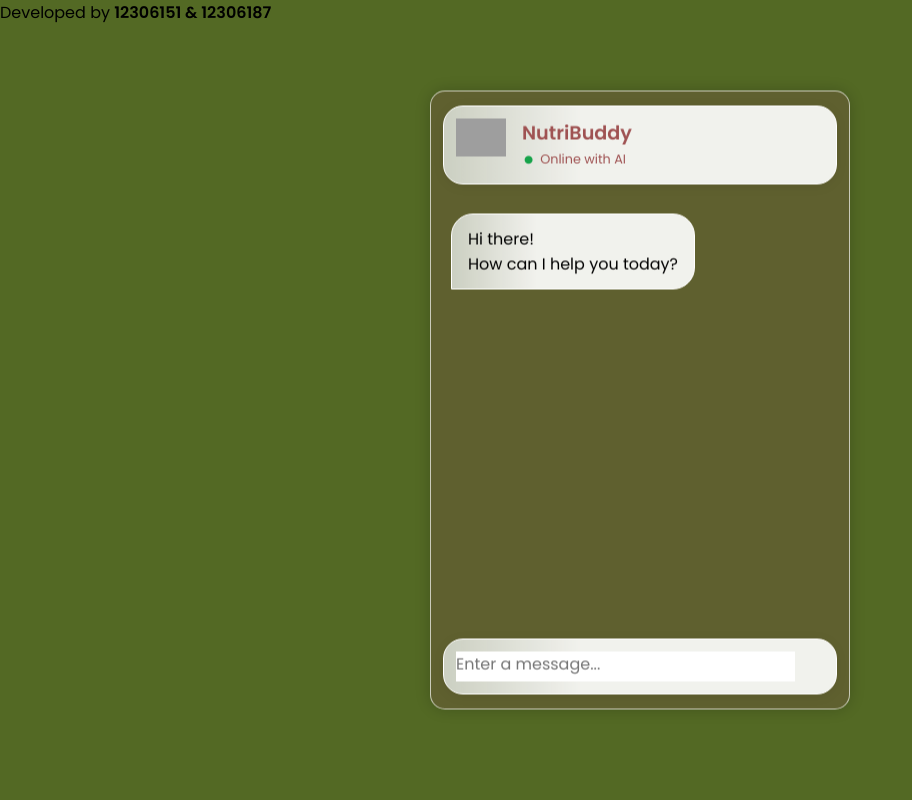
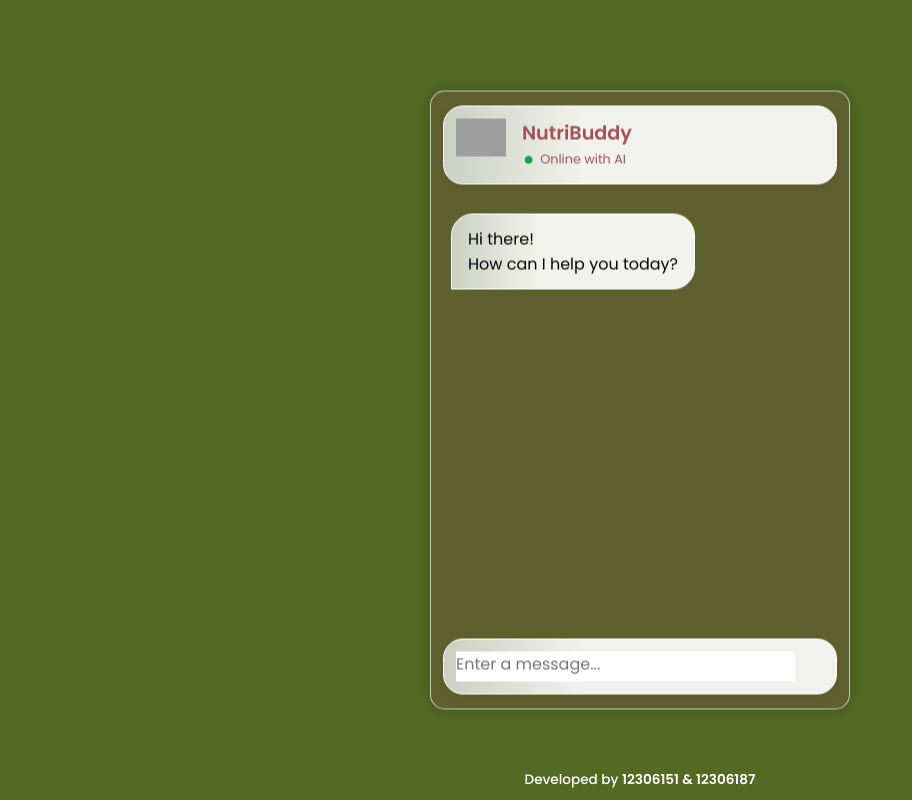
Before and after one commit to mr-nigam/NutriBuddy---AI-enabled-meal-planner-ChatBot, a Flask app: template templates/index.html in a window 1280 px wide. Shown: the whole page, without its empty margins (0-912 px from the left). Run offline with Flask 3, Linux system fonts and the light colour scheme; the template is opened without the code that fills it, so the values that code supplies are empty; grey boxes are pictures that could not be loaded.

Commit message:
style1.css

```diff
--- a/static/style1.css
+++ b/static/style1.css
@@ -244,3 +244,14 @@ body {
     display: block;
   }
 }
+
+.footer {
+  position: fixed;
+  bottom: 10px;
+  width: 100%;
+  text-align: center;
+  font-size: 0.85rem;
+  color: white;
+  z-index: 500;
+  font-weight: 500;
+}
```
